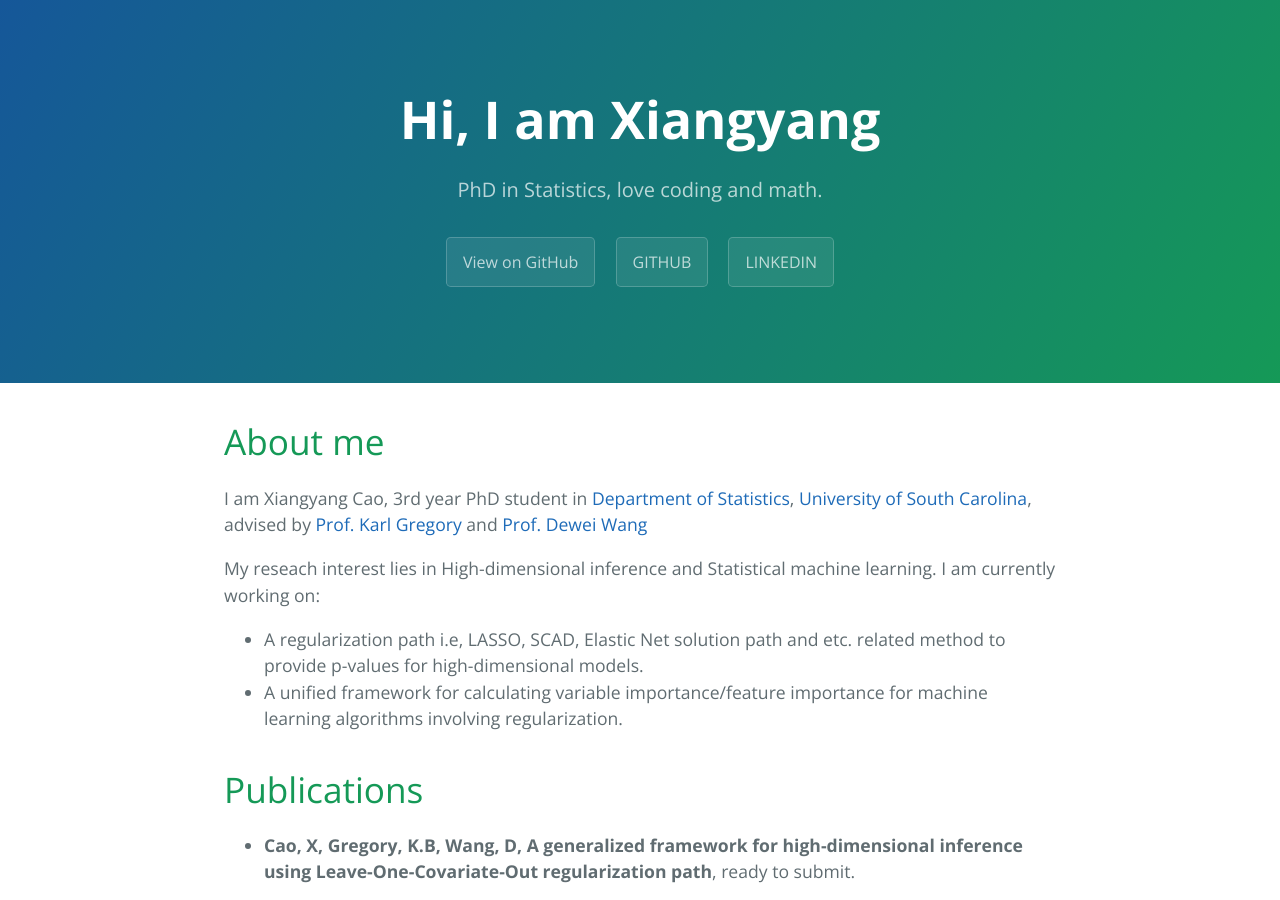
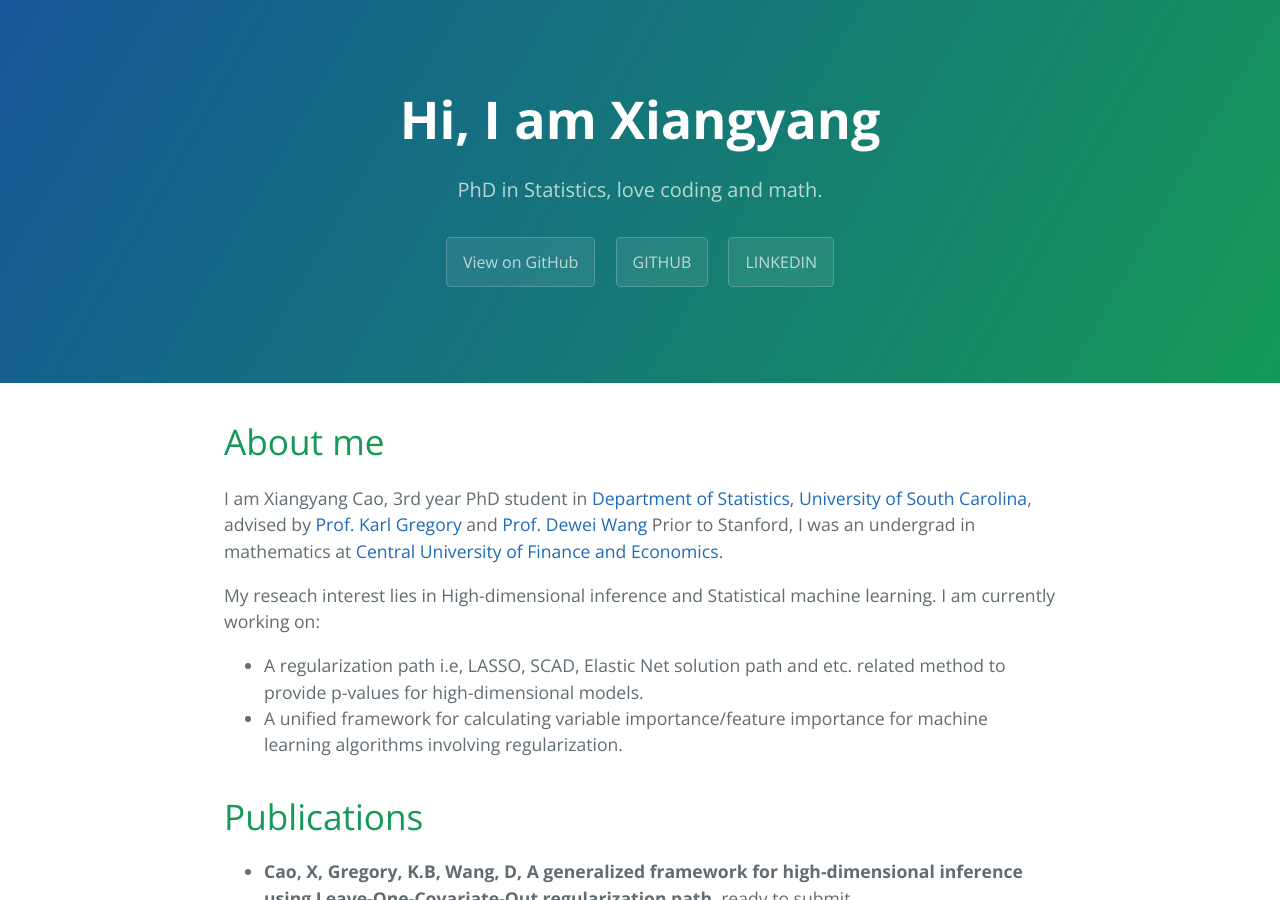
Before and after one commit to devcao/dev-ds-xy.github.io, a Jekyll site: the page built from index.md, in a window 1280 px wide and 900 px high. Built offline with Jekyll 4.4.1, drawn with Linux system fonts in a browser that asks for light colours; our own code applies the rules of GitHub Pages for plain Markdown files.

Commit message:
Update index.md

```diff
--- a/index.md
+++ b/index.md
@@ -5,6 +5,7 @@ layout: default
 # About me
 
 I am Xiangyang Cao, 3rd year PhD student in [Department of Statistics](https://sc.edu/study/colleges_schools/artsandsciences/statistics/index.php), [University of South Carolina](https://sc.edu/), advised by [Prof. Karl Gregory](http://people.stat.sc.edu/gregorkb/) and [Prof. Dewei Wang](http://people.stat.sc.edu/wang528/index.html)
+Prior to Stanford, I was an undergrad in mathematics at [Central University of Finance and Economics](http://en.cufe.edu.cn/).
 
 My reseach interest lies in High-dimensional inference and Statistical machine learning.
 I am currently working on:
```
